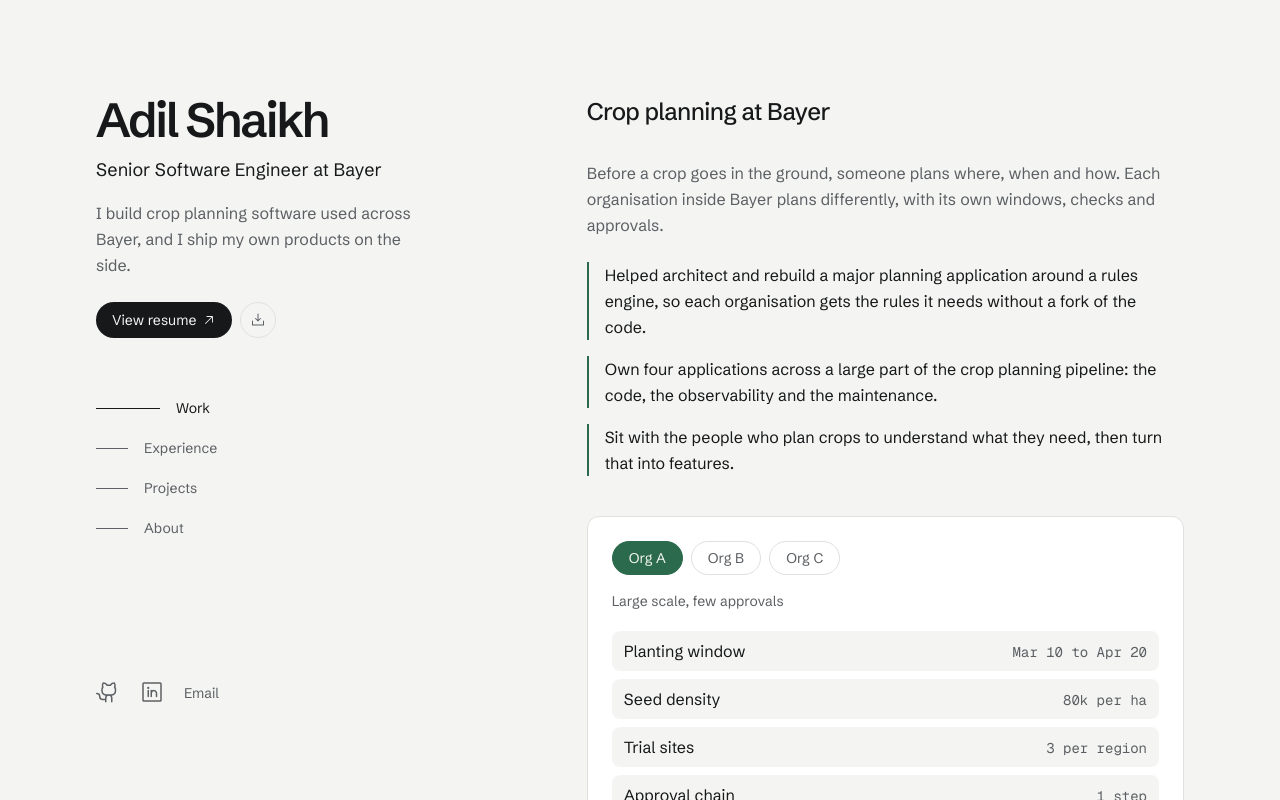
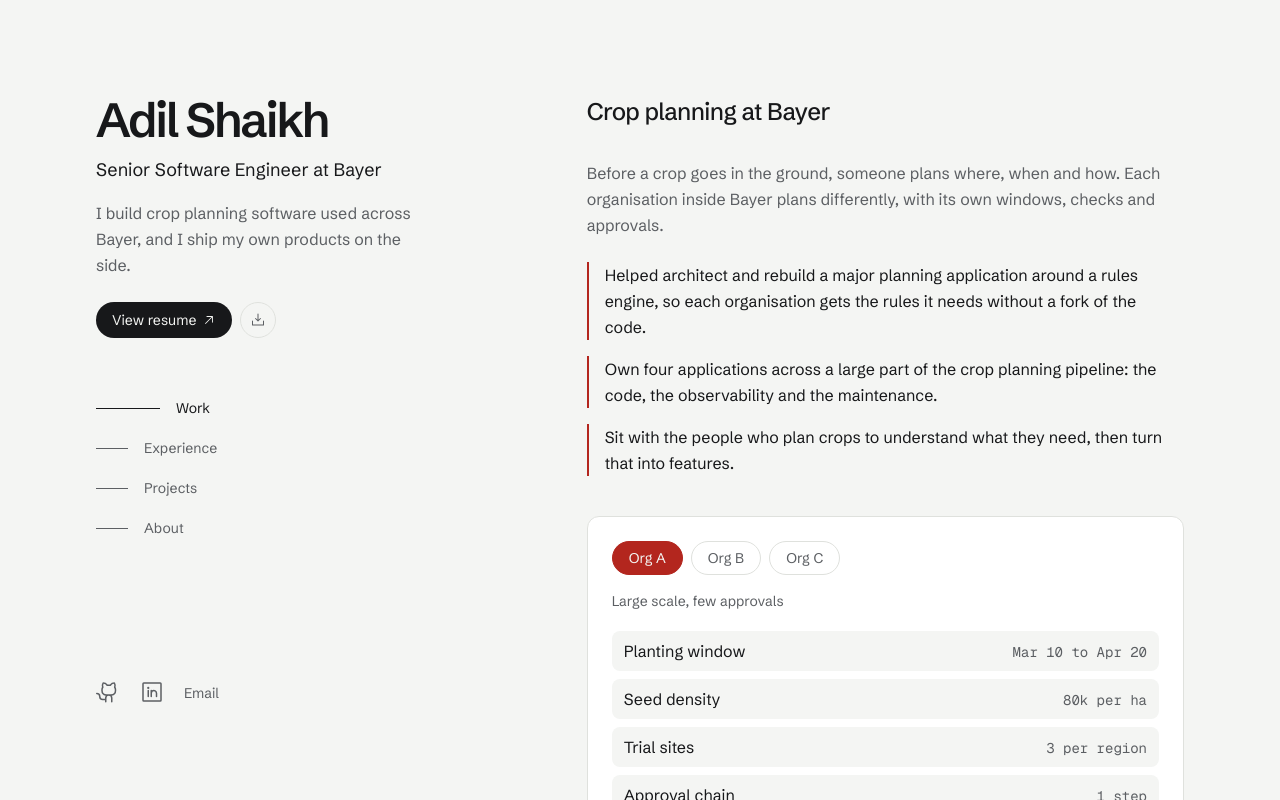
Before and after one commit to adilshaikh77/adil-portfolio, a Next.js app: page / in a window 1280 px wide. Shown: the top 800 px of the page. Built offline with nearby package versions, Linux system fonts and the light colour scheme.

Commit message:
Switch accent from green to red

```diff
--- a/src/app/globals.css
+++ b/src/app/globals.css
@@ -6,7 +6,7 @@
   --muted: #5c5f63;
   --line: #dfe1dd;
   --surface: #ffffff;
-  --accent: #2b6a4c;
+  --accent: #b3261e;
 }
 
 @media (prefers-color-scheme: dark) {
@@ -16,7 +16,7 @@
     --muted: #a1a5a2;
     --line: #262a28;
     --surface: #181b1a;
-    --accent: #7cc6a0;
+    --accent: #ef7d6f;
   }
 }
 
```
Also changed, not shown: src/app/icon.svg.
